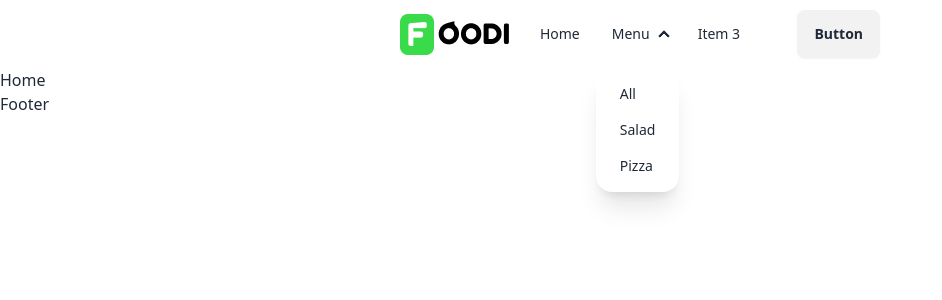
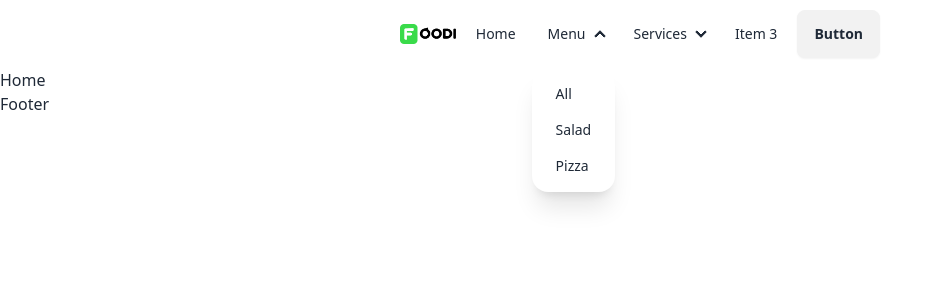
Before and after one commit to KBriaan/foodi-react, a React (Vite) app: page / in a window 1280 px wide. Both pictures are taken after a click on the heading "Menu". Shown: the top 300 px of the page, without its empty margins (0-942 px from the left). Built offline with nearby package versions, Linux system fonts and the light colour scheme.

Commit message:
change 3 nav

```diff
--- a/src/components/Navbar.jsx
+++ b/src/components/Navbar.jsx
@@ -9,6 +9,22 @@ const Navbar = () => {
       <li tabIndex={0}>
         <details>
           <summary>Menu</summary>
+          <ul className="p-2">
+            <li>
+              <a>All</a>
+            </li>
+            <li>
+              <a>Salad</a>
+            </li>
+            <li>
+              <a>Pizza</a>
+            </li>
+          </ul>
+        </details>
+      </li>
+      <li tabIndex={0}>
+        <details>
+          <summary>Services</summary>
           <ul className="p-2">
             <li>
               <a>All</a>
```
